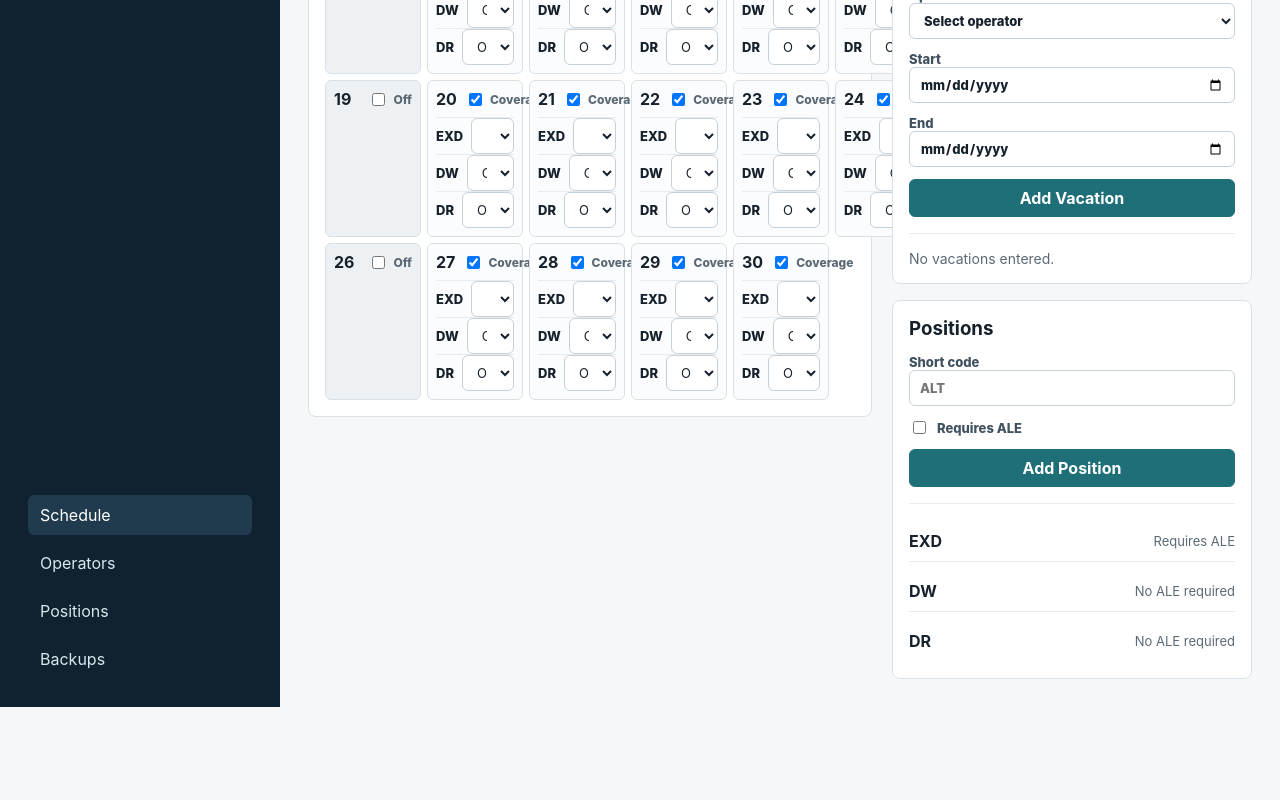
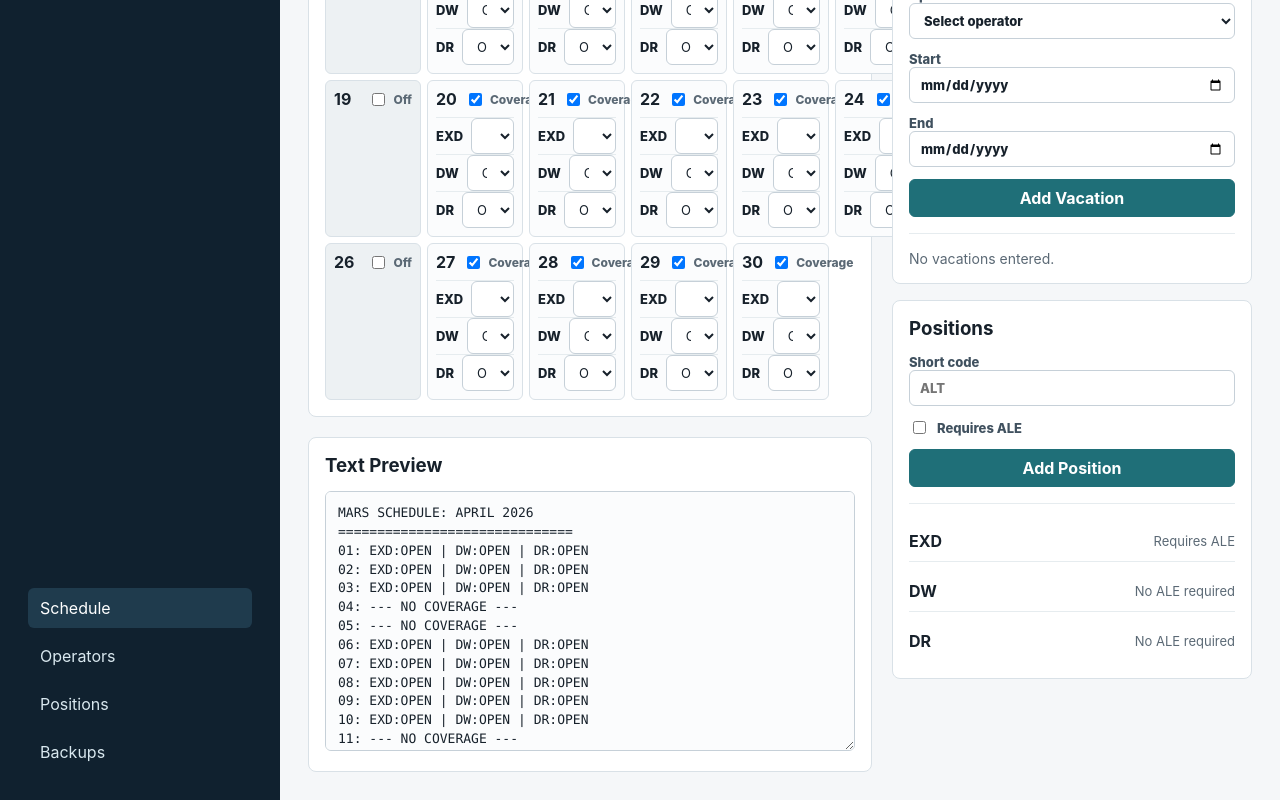
Before and after one commit to flakvest/MC-Scheduler, a React (Vite) app in the folder mc-scheduler-app/: page / in a window 1280 px wide. Shown: the part 760-1560 px from the top of the page. Before the commit the page ends 1467 px from the top, so only its background shows below. Built offline with nearby package versions, Linux system fonts and the light colour scheme.

Commit message:
Add schedule output tools

```diff
--- a/mc-scheduler-app/src/App.css
+++ b/mc-scheduler-app/src/App.css
@@ -134,6 +134,7 @@ select {
 
 .summary-grid article,
 .calendar-panel,
+.output-panel,
 .data-panel {
   border: 1px solid #d9e1e7;
   border-radius: 8px;
@@ -176,8 +177,31 @@ select {
 }
 
 .calendar-panel,
+.output-panel,
 .data-panel {
   padding: 16px;
+}
+
+.calendar-panel,
+.output-panel {
+  grid-column: 1;
+}
+
+.side-panels {
+  grid-column: 2;
+  grid-row: 1 / span 2;
+}
+
+.output-panel textarea {
+  min-height: 260px;
+  width: 100%;
+  border: 1px solid #c6d0d8;
+  border-radius: 6px;
+  padding: 12px;
+  color: #17212b;
+  background: #fbfcfd;
+  font: 13px/1.45 Consolas, "Courier New", monospace;
+  resize: vertical;
 }
 
 .panel-heading {
@@ -356,8 +380,49 @@ select {
     grid-template-columns: 1fr;
   }
 
+  .calendar-panel,
+  .output-panel,
+  .side-panels {
+    grid-column: auto;
+    grid-row: auto;
+  }
+
   .calendar-grid {
     grid-template-columns: repeat(7, minmax(72px, 1fr));
     overflow-x: auto;
   }
 }
+
+@media print {
+  .sidebar,
+  .topbar,
+  .summary-grid,
+  .status-line,
+  .side-panels,
+  .output-panel {
+    display: none !important;
+  }
+
+  .app-shell,
+  .workspace,
+  .content-grid,
+  .calendar-panel {
+    display: block;
+    min-height: auto;
+    padding: 0;
+    background: #ffffff;
+  }
+
+  .calendar-panel {
+    border: 0;
+  }
+
+  .calendar-grid {
+    grid-template-columns: repeat(7, 1fr);
+  }
+
+  .calendar-day {
+    min-height: 110px;
+    break-inside: avoid;
+  }
+}
--- a/mc-scheduler-app/src/App.tsx
+++ b/mc-scheduler-app/src/App.tsx
@@ -1,6 +1,7 @@
 import { useEffect, useMemo, useRef, useState } from 'react'
 import './App.css'
 import { backupToJson, parseBackupJson } from './domain/backupFiles'
+import { generateScheduleText } from './domain/scheduleOutput'
 import { assignOperator, canAssignOperator, ensureMonthSchedule, getShiftCount, setCoverage, smartAssign } from './domain/schedulerRules'
 import { loadSchedulerData, saveSchedulerData } from './domain/schedulerStorage'
 import { type SchedulerData, type Weekday } from './domain/schedulerTypes'
@@ -53,6 +54,7 @@ function App() {
   const daysInMonth = new Date(year, month, 0).getDate()
   const firstWeekday = new Date(year, month - 1, 1).getDay()
   const currentPrefix = monthPrefix(year, month)
+  const scheduleText = useMemo(() => generateScheduleText(scheduleData, year, month), [month, scheduleData, year])
   const openShiftCount = Object.entries(scheduleData.schedule)
     .filter(([date]) => date.startsWith(currentPrefix))
     .reduce((count, [, day]) => {
@@ -200,6 +202,20 @@ function App() {
     setStatusMessage('Backup exported.')
   }
 
+  const downloadScheduleText = () => {
+    const blob = new Blob([scheduleText], { type: 'text/plain' })
+    const link = document.createElement('a')
+    link.href = URL.createObjectURL(blob)
+    link.download = `mars-schedule-${currentPrefix}.txt`
+    link.click()
+    URL.revokeObjectURL(link.href)
+    setStatusMessage('Text schedule downloaded.')
+  }
+
+  const printSchedule = () => {
+    window.print()
+  }
+
   const importBackup = async (file: File | undefined) => {
     if (!file) return
 
@@ -286,6 +302,8 @@ function App() {
           <div className="toolbar" aria-label="Schedule actions">
             <button type="button" className="secondary" onClick={() => importInputRef.current?.click()}>Import</button>
             <button type="button" className="secondary" onClick={exportBackup}>Export</button>
+            <button type="button" className="secondary" onClick={downloadScheduleText}>Save Text</button>
+            <button type="button" className="secondary" onClick={printSchedule}>Print</button>
             <button type="button" className="primary" onClick={runSmartAssign}>Smart Assign</button>
             <input
               ref={importInputRef}
@@ -376,6 +394,13 @@ function App() {
               })}
             </div>
           </div>
+
+          <section className="output-panel">
+            <div className="panel-heading">
+              <h3>Text Preview</h3>
+            </div>
+            <textarea value={scheduleText} readOnly aria-label="Text schedule preview" />
+          </section>
 
           <aside className="side-panels">
             <section className="data-panel" id="operators">
--- /dev/null
+++ b/mc-scheduler-app/src/domain/scheduleOutput.ts
@@ -0,0 +1,35 @@
+import { ensureMonthSchedule } from './schedulerRules'
+import { type SchedulerData } from './schedulerTypes'
+
+const monthName = (year: number, month: number) =>
+  new Date(year, month - 1).toLocaleString('default', { month: 'long' })
+
+const dateKey = (year: number, month: number, day: number) =>
+  `${year}-${String(month).padStart(2, '0')}-${String(day).padStart(2, '0')}`
+
+export function generateScheduleText(data: SchedulerData, year: number, month: number) {
+  const schedule = ensureMonthSchedule(data.schedule, year, month)
+  const daysInMonth = new Date(year, month, 0).getDate()
+  const lines = [
+    `MARS SCHEDULE: ${monthName(year, month).toUpperCase()} ${year}`,
+    '='.repeat(30),
+  ]
+
+  for (let day = 1; day <= daysInMonth; day += 1) {
+    const key = dateKey(year, month, day)
+    const scheduleDay = schedule[key]
+
+    if (!scheduleDay?.coverage) {
+      lines.push(`${String(day).padStart(2, '0')}: --- NO COVERAGE ---`)
+      continue
+    }
+
+    const assignments = data.positions.map((position) =>
+      `${position.shortName}:${scheduleDay.assignments[position.name] || 'OPEN'}`,
+    )
+
+    lines.push(`${String(day).padStart(2, '0')}: ${assignments.join(' | ')}`)
+  }
+
+  return `${lines.join('\n')}\n`
+}
```
Also changed, not shown: 1 other file (tests, documents, lock files or other folders).
